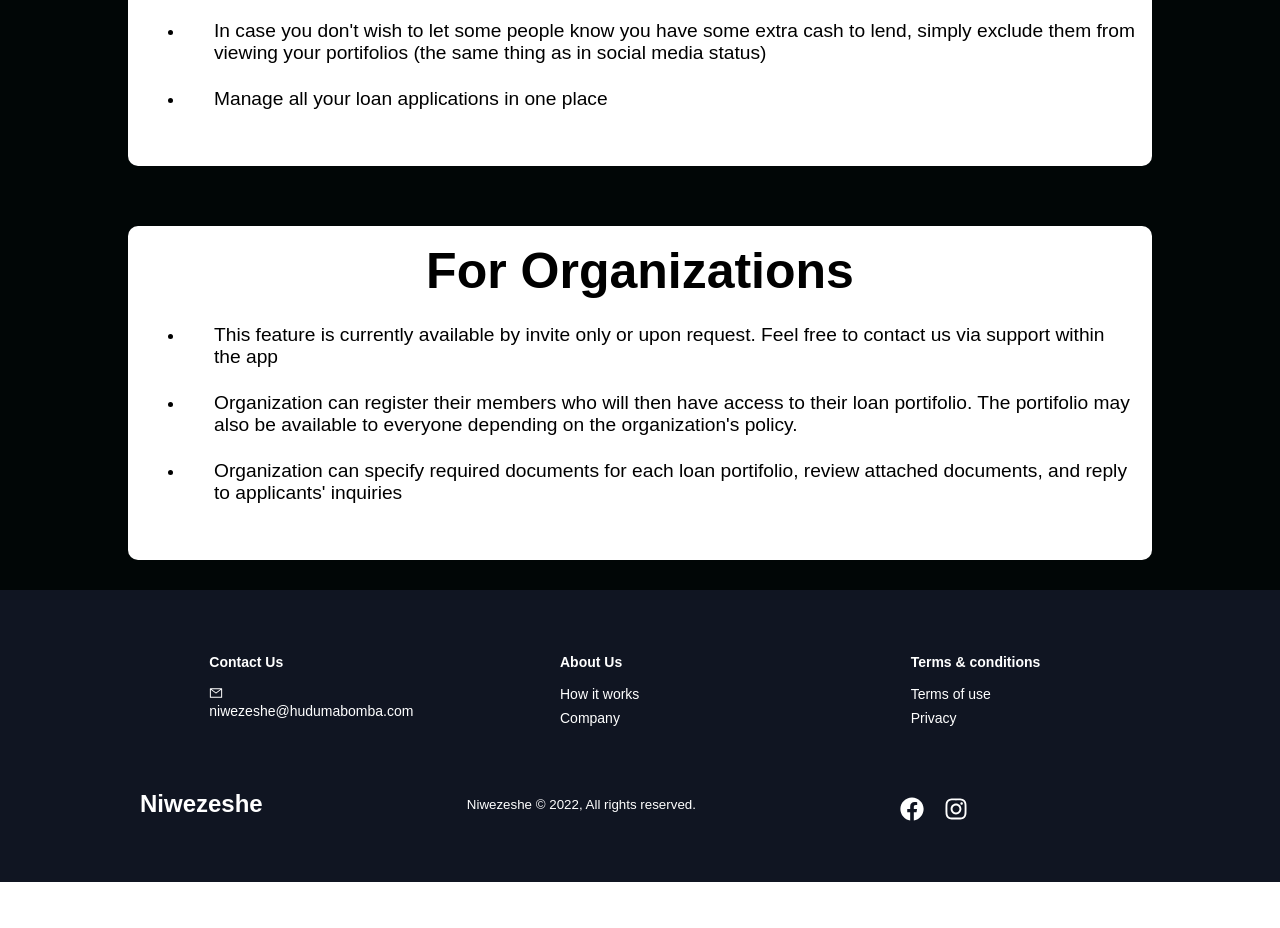
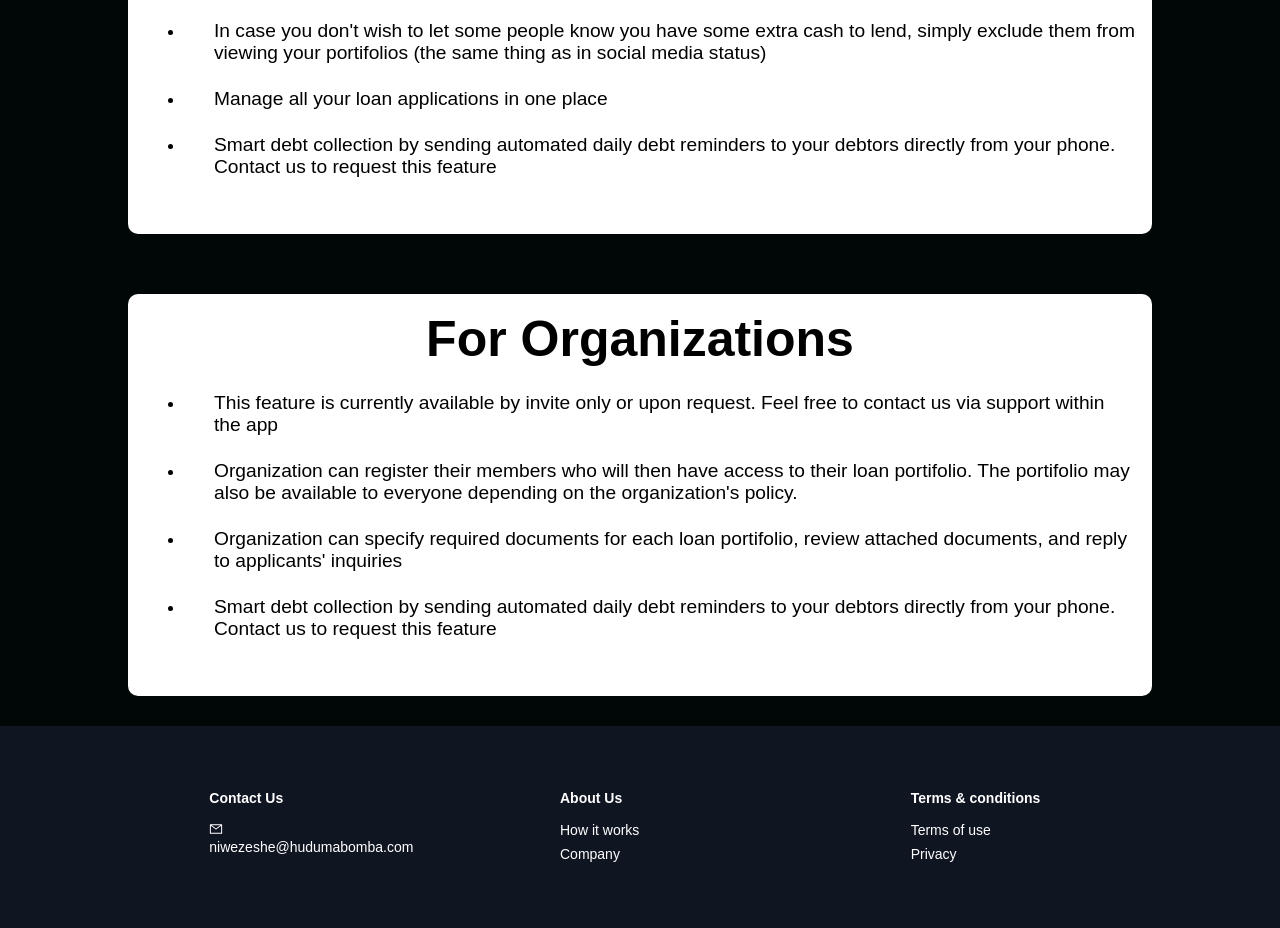
Before and after one commit to Juma-Adinani/niwezeshe-app-info, a React (Create React App) app: page /about in a window 1280 px wide. Shown: the part 940-1868 px from the top of the page. Before the commit the page ends 1822 px from the top, so only its background shows below. Built offline with nearby package versions, Linux system fonts and the light colour scheme; a web font is replaced by a local one.

Commit message:
Added debt collection service

```diff
--- a/public/index.html
+++ b/public/index.html
@@ -6,6 +6,7 @@
   <link rel="icon" href="%PUBLIC_URL%/favicon.png" />
   <meta name="viewport" content="width=device-width, initial-scale=1" />
   <meta name="theme-color" content="#000000" />
+  <meta name="title" content="Smart debt collection and p2p lending & borrowing" />
   <meta name="description"
     content="Niwezeshe enables peer to peer lending & borrowing among people who know each other" />
   <link rel="apple-touch-icon" href="%PUBLIC_URL%/logo192.png" />
--- a/src/components/About/index.js
+++ b/src/components/About/index.js
@@ -77,6 +77,12 @@ const AboutSection = () => {
                   Manage all your loan applications in one place
                 </CardBody>
               </li>
+              <li>
+                <CardBody>
+                  Smart debt collection by sending automated daily debt reminders to your debtors directly
+                  from your phone. Contact us to request this feature
+                </CardBody>
+              </li>
             </List>
           </AboutCard>
         </AboutCardWrapper>
@@ -105,6 +111,12 @@ const AboutSection = () => {
                   applicants' inquiries
                 </CardBody>
               </li>
+              <li>
+                <CardBody>
+                  Smart debt collection by sending automated daily debt reminders to your debtors directly
+                  from your phone. Contact us to request this feature
+                </CardBody>
+              </li>
             </List>
           </AboutCard>
         </AboutCardWrapper>
--- a/src/components/InfoSection/Data.js
+++ b/src/components/InfoSection/Data.js
@@ -7,7 +7,7 @@ export const homeObjOne = {
   headline: "for the banked and the unbanked",
   description:
     "Get loans from peers and verified financial institutions in a minute with as less documentation as possible",
-  buttonLabel: "Learn more",
+  buttonLabel: "",
   imgStart: true,
   img: require("../../images/svg_2.svg").default,
   alt: "obj one",
--- a/src/components/Services/index.js
+++ b/src/components/Services/index.js
@@ -28,9 +28,10 @@ const Services = () => {
     },
     {
       icon: Icon1,
-      title: 'Privacy & Data Protection',
-      description: `We never ask for data more than what is required to help our
-      aligorithm work. Unlike other platforms, no need to surrender your SMS and call logs`
+      title: 'Debt Collection',
+      description: `By just providing debtor's phone number,
+      Pursue payments of debts by sending automated SMS reminders everyday to the debtors
+      `
     },
 
   ]
--- a/src/pages/About.js
+++ b/src/pages/About.js
@@ -1,10 +1,14 @@
-import React from "react";
+import React, { useEffect } from "react";
 import AboutSection from "../components/About";
 import NavbarSection from "../components/NavbarSection";
 import Banner from "../components/Banner";
 import Footer from "../components/Footer";
 
 function About() {
+  useEffect(() => {
+    document.body.scrollTop = 0; // For Safari
+    document.documentElement.scrollTop = 0; // For Chrome, Firefox, IE and Opera
+  }, [])
   return (
     <>
       <NavbarSection />
--- a/src/pages/index.js
+++ b/src/pages/index.js
@@ -25,8 +25,9 @@ const Home = () => {
 
       <HeroSection />
 
+
+      <InfoSection {...homeObjTwo} />
       <InfoSection {...homeObjOne} />
-      <InfoSection {...homeObjTwo} />
       <Services />
       <InfoSection {...homeObjThree} />
       <Footer />
```
Also changed, not shown: 1 other file (tests, documents, lock files or other folders).
